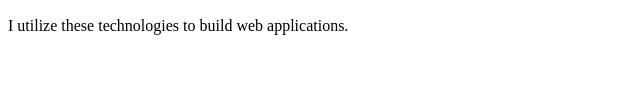
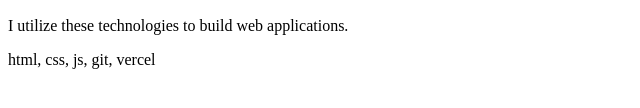
Before and after one commit to fullstacknyc/vanillaScript, a plain HTML site: page index.html in a window 1280 px wide. Shown: the part 202-310 px from the top of the page, without its empty margins (0-640 px from the left). Drawn offline with Linux system fonts and the light colour scheme.

Commit message:
adding What I Do Section

```diff
--- a/index.html
+++ b/index.html
@@ -21,6 +21,7 @@
     <main>
         <h2>What I do:</h2>
         <p>I utilize these technologies to build web applications.</p>
+        <p>html, css, js, git, vercel</p>
     </main>
     <script src="/script.js"></script>
 </body>
```
